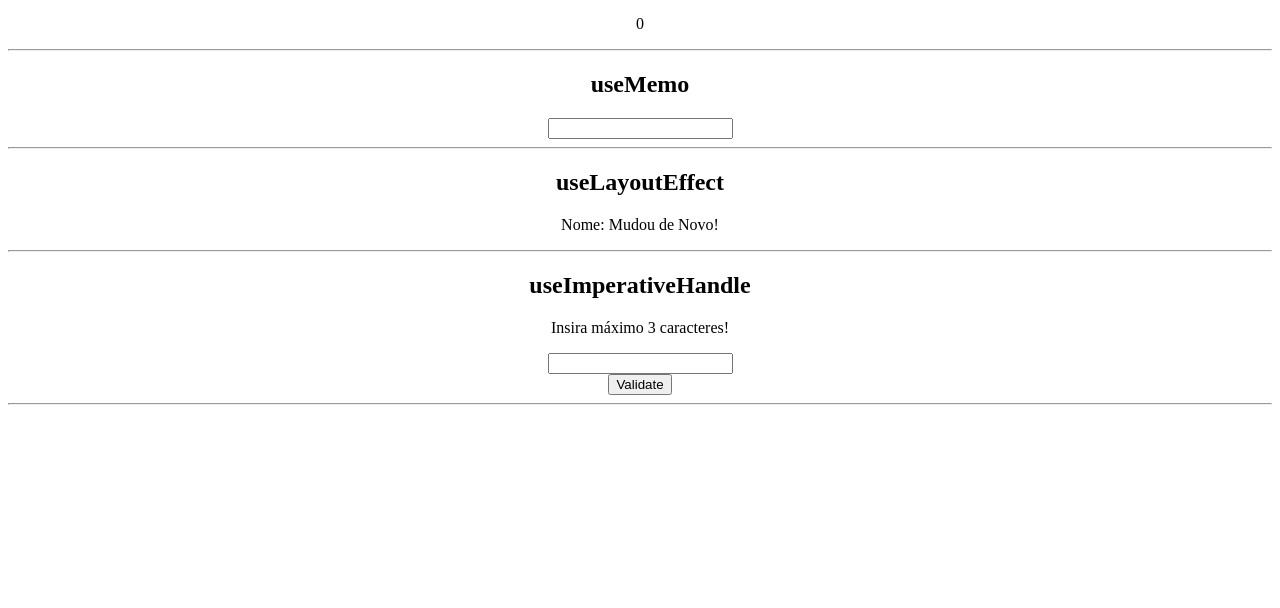
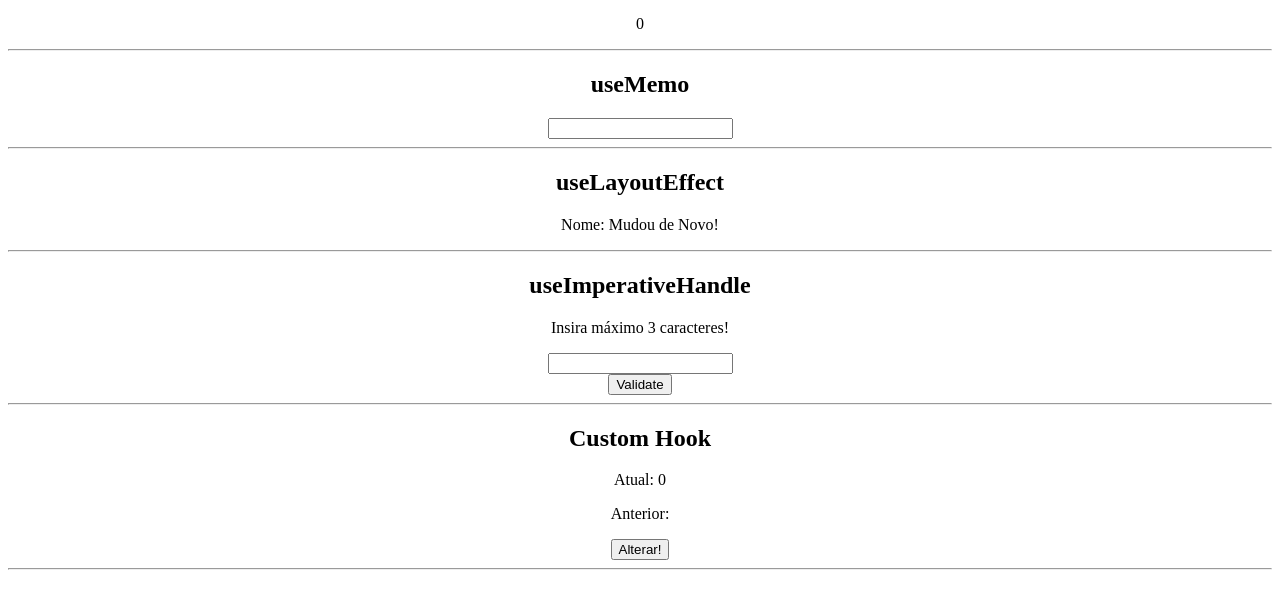
Before and after one commit to gillsonpassos/React, a React (Create React App) app in the folder Avançando-em-React/11_HOOKS/reacthooks/: page / in a window 1280 px wide. Shown: the part 1397-2005 px from the top of the page. Built offline with nearby package versions, Linux system fonts and the light colour scheme.

Commit message:
Custom Hooks

```diff
--- /dev/null
+++ b/Avançando-em-React/11_HOOKS/reacthooks/src/components/HookCustom.js
@@ -0,0 +1,19 @@
+import { useState } from "react";
+import { usePrevious } from "../hooks/usePrevious";
+
+const HookCustom = () => {
+  const [number, setNumber] = useState(0);
+  const previousValue = usePrevious(number);
+
+  return (
+    <div>
+      <h2>Custom Hook</h2>
+      <p>Atual: {number}</p>
+      <p>Anterior: {previousValue}</p>
+      <button onClick={() => setNumber(Math.random())}>Alterar!</button>
+      <hr />
+    </div>
+  );
+};
+
+export default HookCustom;
--- /dev/null
+++ b/Avançando-em-React/11_HOOKS/reacthooks/src/hooks/usePrevious.js
@@ -0,0 +1,11 @@
+import { useEffect, useRef } from "react";
+
+export const usePrevious = (value) => {
+  const ref = useRef;
+
+  useEffect(() => {
+    ref.current = value;
+  });
+
+  return ref.current;
+};
--- a/Avançando-em-React/11_HOOKS/reacthooks/src/pages/Home.js
+++ b/Avançando-em-React/11_HOOKS/reacthooks/src/pages/Home.js
@@ -13,6 +13,7 @@ import HookUseCallback from "../components/HookUseCallback";
 import HookUseMemo from "../components/HookUseMemo";
 import HookUseLayoutEffect from "../components/HookUseLayoutEffect";
 import HookUseImperativeHandle from "../components/HookUseImperativeHandle";
+import HookCustom from "../components/HookCustom";
 
 const Home = () => {
   const { contextValue } = useContext(SomeContext);
@@ -30,6 +31,7 @@ const Home = () => {
       <HookUseMemo />
       <HookUseLayoutEffect />
       <HookUseImperativeHandle />
+      <HookCustom />
     </div>
   );
 };
```
